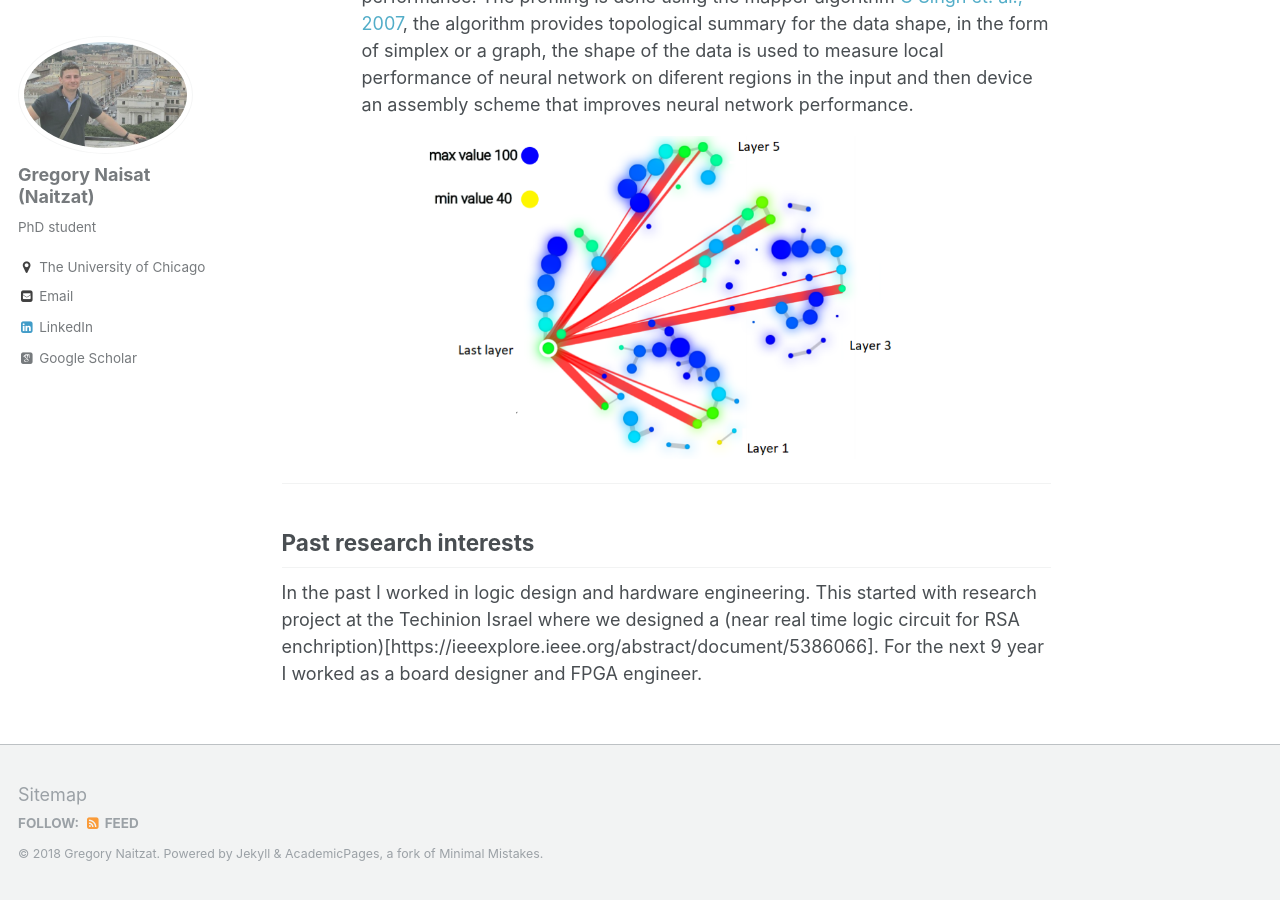
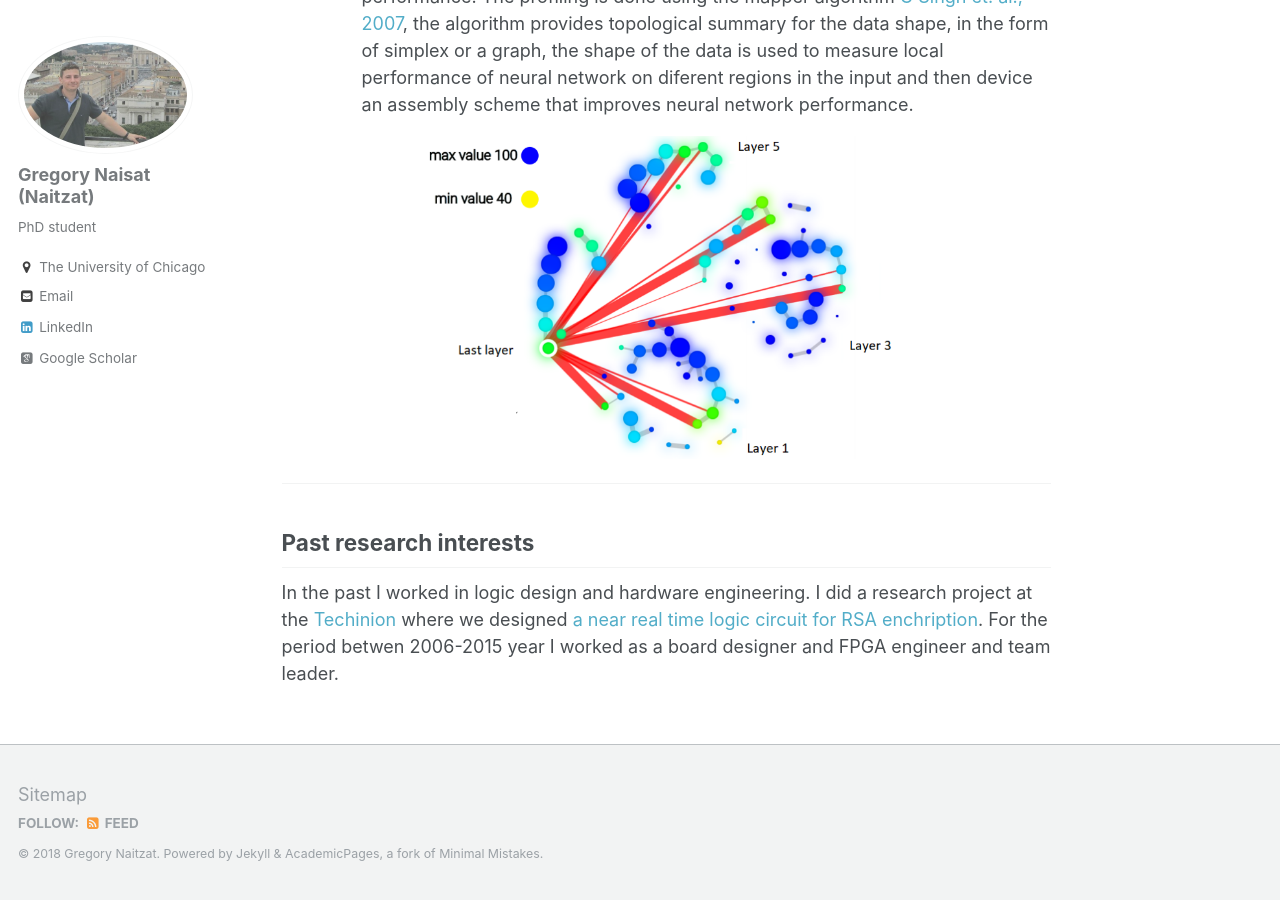
Before and after one commit to sgregnt/sgregnt.github.io, a Jekyll site: the page built from _pages/about.md, in a window 1280 px wide and 900 px high, scrolled down 1504 px. Built offline with Jekyll 4.4.1, drawn with Linux system fonts in a browser that asks for light colours; some web fonts are replaced.

Commit message:
about improved

```diff
--- a/_pages/about.md
+++ b/_pages/about.md
@@ -56,4 +56,4 @@ neural network performance.
 
 ## Past research interests
 
-In the past I worked in logic design and hardware engineering. This started with research project at the Techinion Israel where we designed a (near real time logic circuit for RSA enchription)[https://ieeexplore.ieee.org/abstract/document/5386066]. For the next 9 year I worked as a board designer and FPGA engineer.
+In the past I worked in logic design and hardware engineering. I did a research project at the [Techinion](https://www.technion.ac.il/en/home-2/) where we designed [a near real time logic circuit for RSA enchription](https://ieeexplore.ieee.org/abstract/document/5386066). For the period betwen 2006-2015 year I worked as a board designer and FPGA engineer and team leader.
```
